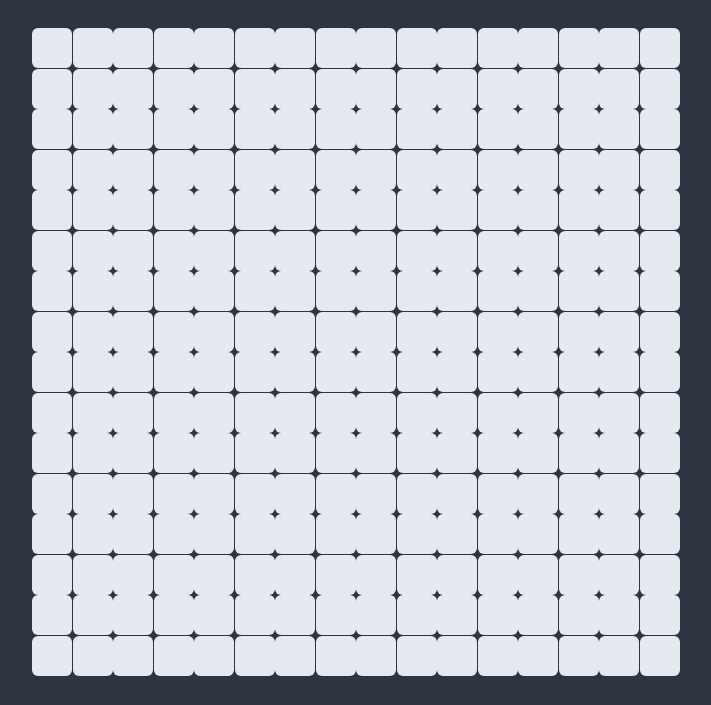
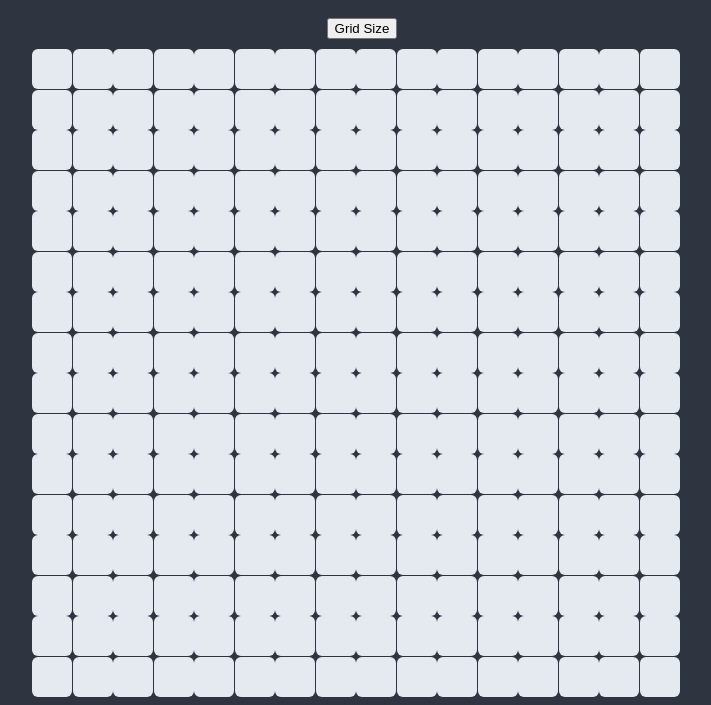
Before and after one commit to M-Sviridov/etch_a_sketch, a plain HTML site: page index.html in a window 1280 px wide. Shown: the part 115-820 px from the top of the page, without its empty margins (278-989 px from the left). Drawn offline with Linux system fonts and the light colour scheme.

Commit message:
Create button to change the grid size

```diff
--- a/index.html
+++ b/index.html
@@ -8,6 +8,7 @@
 </head>
 <body>
   <h1>Etch a Sketch</h1>
+  <button class="size-button">Grid Size</button>
   <div class="container"></div>
 </body>
 </html>
```
